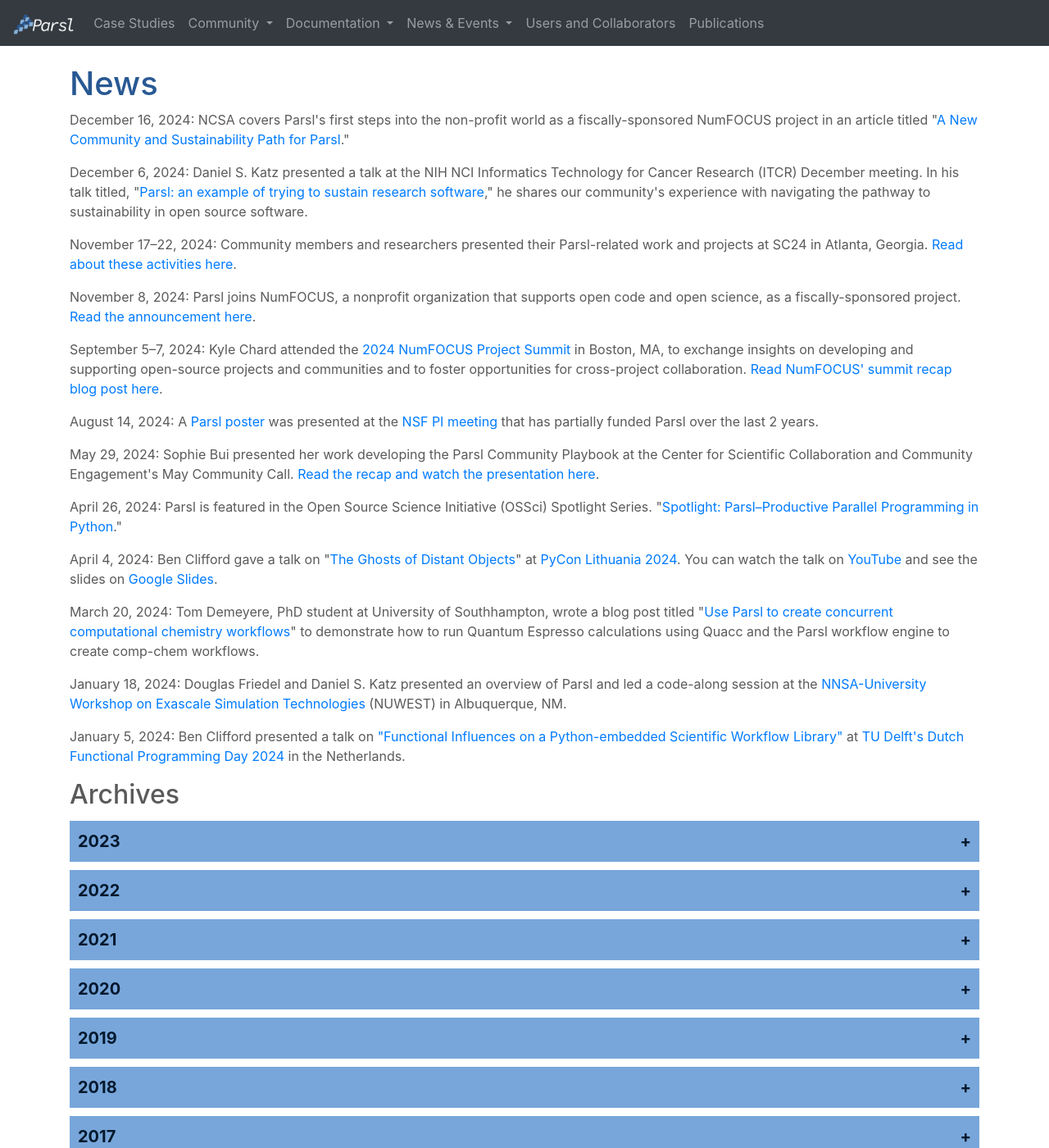
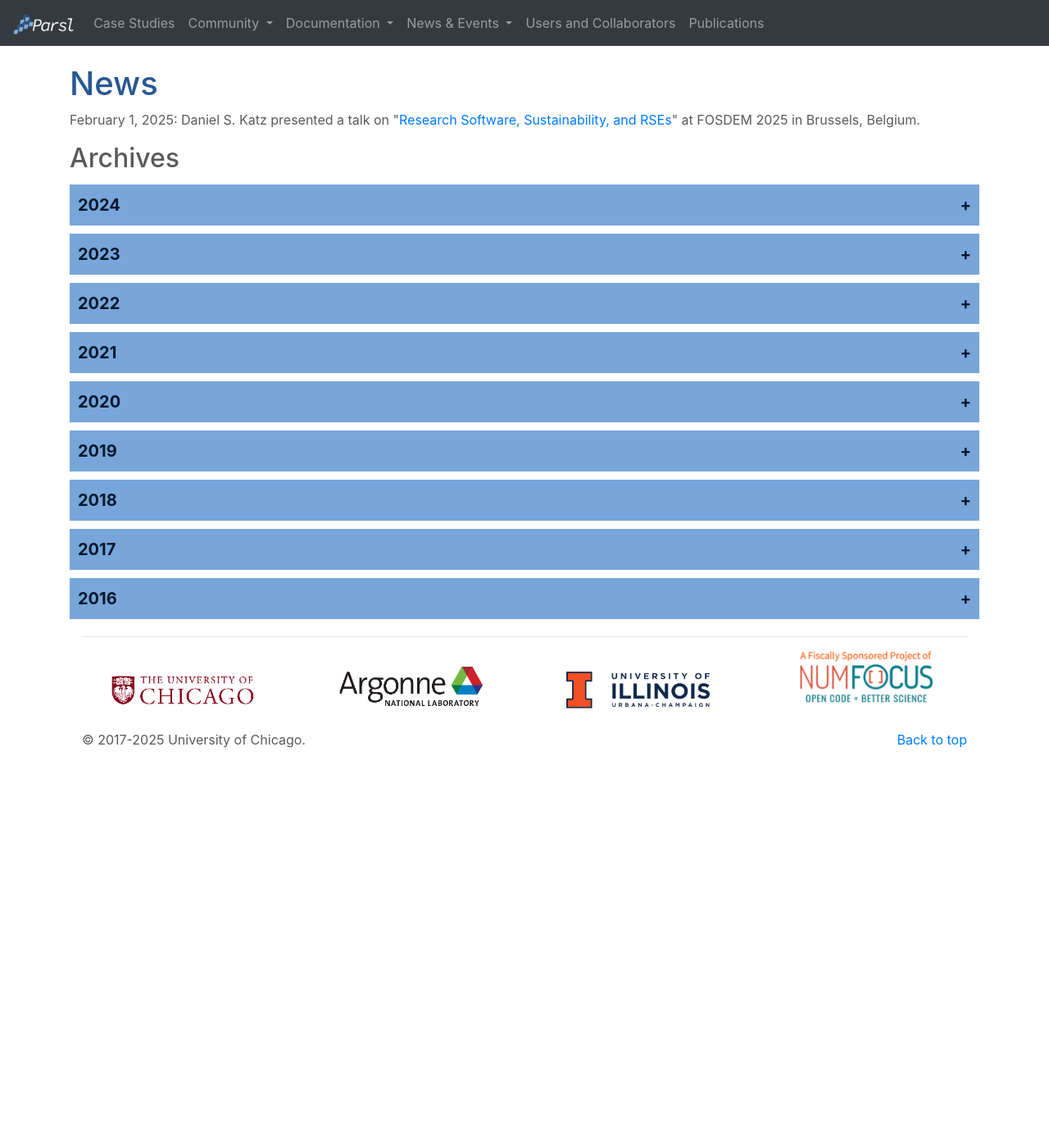
Before and after one commit to Parsl/parsl.github.io, a Jekyll site: the page built from news.html, in a window 1280 px wide and 1400 px high. Shown: the whole window at 82% size. Built offline with Jekyll 4.4.1, drawn with Linux system fonts in a browser that asks for light colours.

Commit message:
Move 2024 section to archives and add Dan FOSDEM presentation

```diff
--- a/news.html
+++ b/news.html
@@ -17,6 +17,16 @@
       </div>
       -->
 
+
+<div class="news-info">
+        <p><span class="name">February 1, 2025:</span>
+        Daniel S. Katz presented a talk on "<a href="https://fosdem.org/2025/schedule/event/fosdem-2025-6244-research-software-sustainability-and-rses/" target="_blank">Research Software, Sustainability, and RSEs</a>" at FOSDEM 2025 in Brussels, Belgium.</p>
+</div>
+
+<h2>Archives</h2>
+
+<button class="accordion">2024</button>
+<div class="panel">
 <div class="news-info">
         <p><span class="name">December 16, 2024:</span>
         NCSA covers Parsl's first steps into the non-profit world as a fiscally-sponsored NumFOCUS project in an article titled "<a href="https://www.ncsa.illinois.edu/a-new-community-and-sustainability-path-for-parsl/" target="_blank">A New Community and Sustainability Path for Parsl</a>." </p>
```
Also changed, not shown: other parts of news.html (+1 -2 lines).
